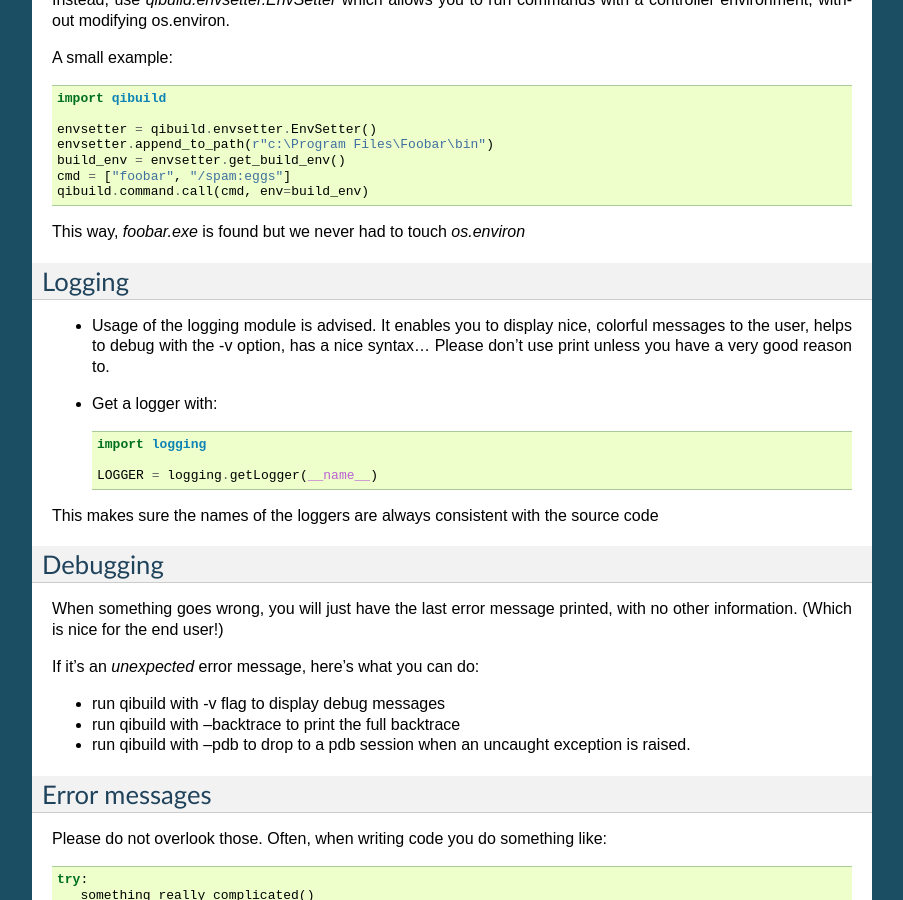
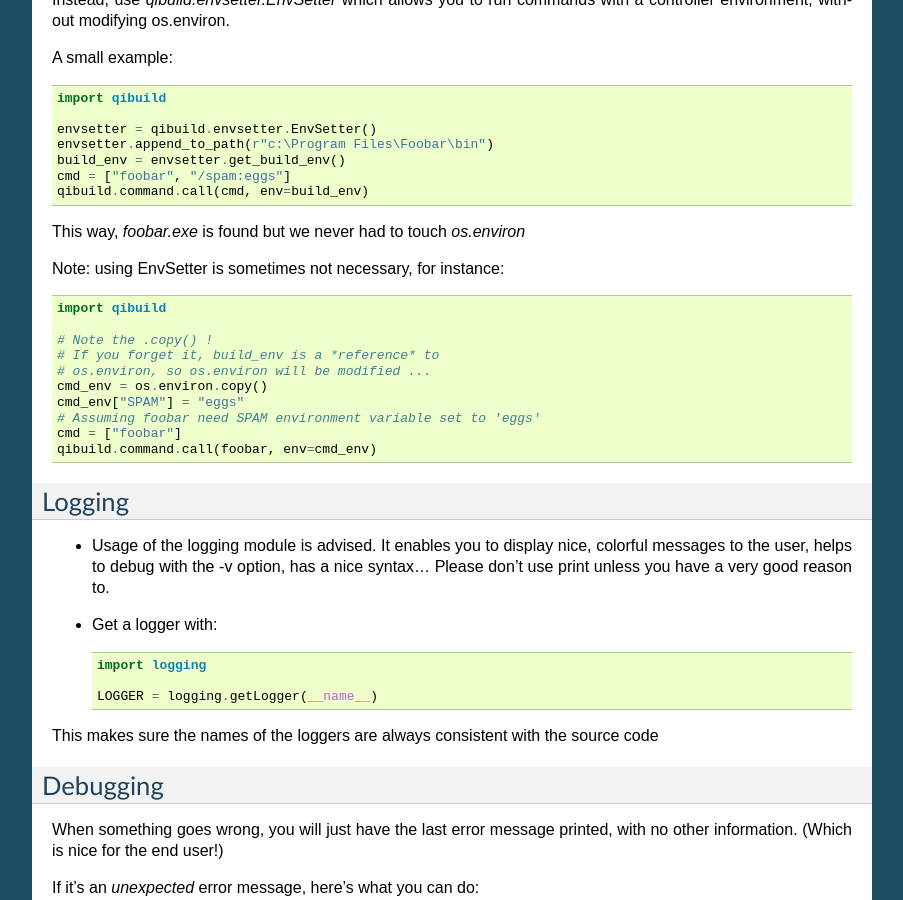
Before and after one commit to aldebaran/qibuild, a Sphinx documentation site: the page built from doc/hacking/python/coding_guide.rst, in a window 1280 px wide and 900 px high, scrolled down 2524 px. Shown: the whole window, without its empty margins (198-1101 px from the left). Built offline with Sphinx 7.4.7, drawn with Linux system fonts in a browser that asks for light colours; pages that are not in the unit, such as notebooks, are missing from menus.

Commit message:
doc: improve doc on os.environ

```diff
--- a/doc/hacking/python/coding_guide.rst
+++ b/doc/hacking/python/coding_guide.rst
@@ -175,6 +175,21 @@ A small example::
   qibuild.command.call(cmd, env=build_env)
 
 This way, `foobar.exe` is found but we never had to touch `os.environ`
+
+
+Note: using EnvSetter is sometimes not necessary, for instance::
+
+  import qibuild
+
+  # Note the .copy() !
+  # If you forget it, build_env is a *reference* to
+  # os.environ, so os.environ will be modified ...
+  cmd_env = os.environ.copy()
+  cmd_env["SPAM"] = "eggs"
+  # Assuming foobar need SPAM environment variable set to 'eggs'
+  cmd = ["foobar"]
+  qibuild.command.call(foobar, env=cmd_env)
+
 
 
 Logging
```
